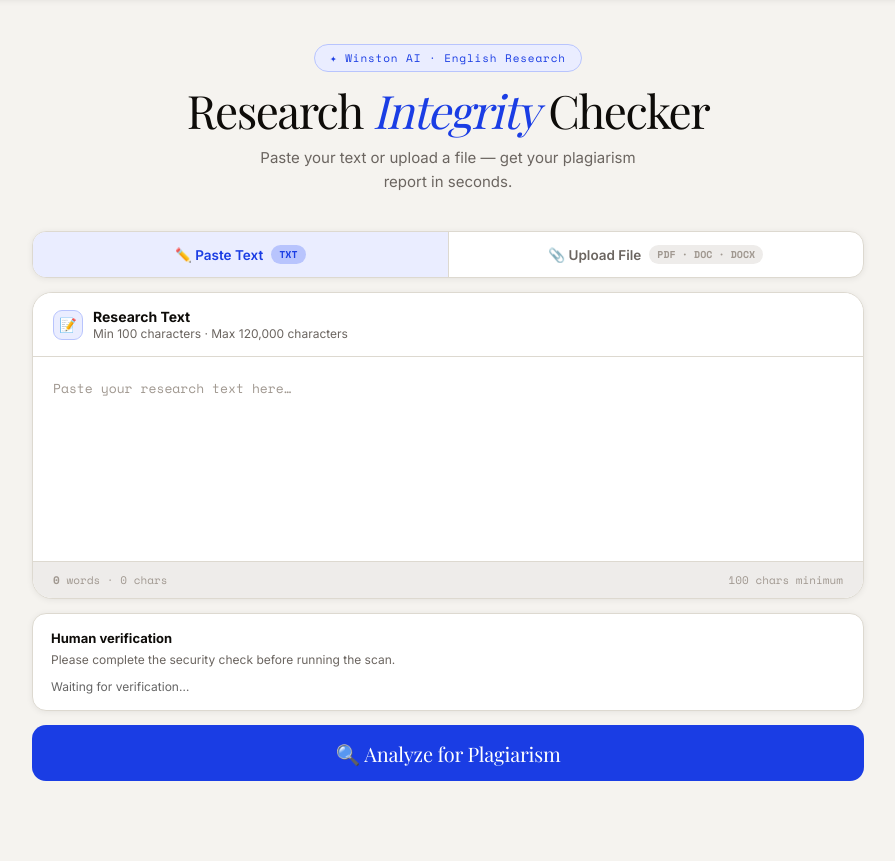
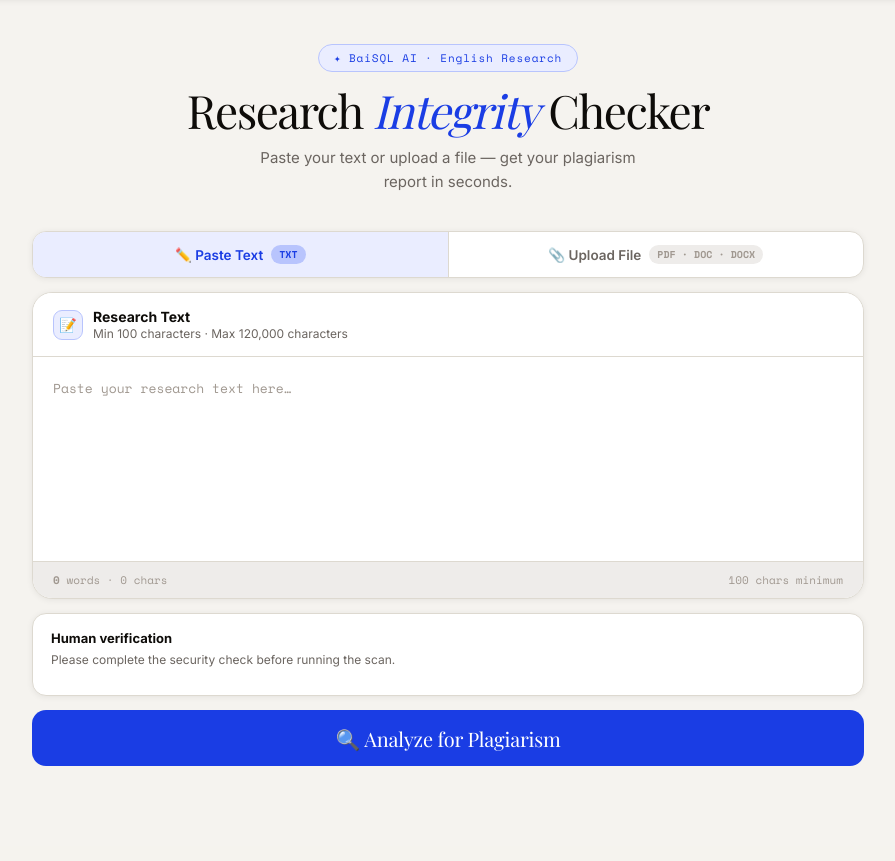
Before and after one commit to debugged-me/plagiarism, a PHP site: page /plagiarism/chat in a window 1280 px wide. Shown: the part 60-921 px from the top of the page, without its empty margins (192-1087 px from the left). After the commit the page ends 826 px from the top, so only its background shows below. Run offline with PHP 8.4, Linux system fonts and the light colour scheme; some libraries are stand-ins or nearby versions; some web fonts are replaced.

Commit message:
Update chat.php

```diff
--- a/chat.php
+++ b/chat.php
@@ -8,7 +8,7 @@
   <script src="config.js"></script>
   <script src="https://challenges.cloudflare.com/turnstile/v0/api.js" async defer></script>
   <link href="https://fonts.googleapis.com/css2?family=Space+Mono:ital,wght@0,400;0,700;1,400;1,700&family=Playfair+Display:ital,wght@0,400;0,700;1,400;1,700&family=Inter:wght@300;400;500;600;700&display=swap" rel="stylesheet">
-  <link rel="icon" href="/favicon.svg" type="image/svg+xml">
+  <link rel="icon" href="favicon.svg" type="image/svg+xml">
   <style>
     *,
     *::before,
@@ -1488,19 +1488,19 @@
   <div id="spb"></div>
 
   <nav class="topbar">
-    <a class="brand" href="/landing">
+    <a class="brand" href="/plagiarism">
       <div class="brand-ico">🔍</div>
       <div class="brand-name">Plagia<em>Scope</em></div>
     </a>
     <div class="top-r">
       <button class="dm-btn" id="dmBtn">🌙</button>
-      <a class="back-link" href="/landing">← Home</a>
+      <a class="back-link" href="/plagiarism">← Home</a>
     </div>
   </nav>
 
   <div class="page">
     <div class="pg-header">
-      <div class="pg-eyebrow">✦ Winston AI · English Research</div>
+      <div class="pg-eyebrow">✦ BaiSQL AI · English Research</div>
       <h1 class="pg-title">Research <em>Integrity</em> Checker</h1>
       <p class="pg-sub">Paste your text or upload a file — get your plagiarism report in seconds.</p>
     </div>
@@ -1559,17 +1559,7 @@
       <div class="captcha-wrap">
         <div class="captcha-title">Human verification</div>
         <div class="captcha-sub">Please complete the security check before running the scan.</div>
-
-        <div class="cf-turnstile"
-          data-sitekey="0x4AAAAAACu7HA_zSWn5iEok"
-          data-callback="onTurnstileSuccess"
-          data-error-callback="onTurnstileError"
-          data-expired-callback="onTurnstileExpired">
-        </div>
-
-        <div id="turnstileStatus" style="margin-top:8px;font-size:12px;color:#666;">
-          Waiting for verification…
-        </div>
+        <div class="cf-turnstile" data-sitekey="0x4AAAAAACu7HA_zSWn5iEok"></div>
       </div>
 
       <button class="run-btn" id="runBtn" onclick="analyze()">🔍 Analyze for Plagiarism</button>
@@ -1586,7 +1576,7 @@
         <div class="s-center">🔍</div>
       </div>
       <div class="ld-text">
-        <strong id="ldPhase">Connecting to Winston AI…</strong>
+        <strong id="ldPhase">Connecting to BaiSQL AI…</strong>
         Scanning against 400 billion sources
         <div class="ld-dots">
           <div class="ld-dot"></div>
@@ -1659,23 +1649,6 @@
   <script>
     const TURNSTILE_SITE_KEY = '0x4AAAAAACu7HA_zSWn5iEok';
 
-    function onTurnstileSuccess(token) {
-      console.log('Turnstile success:', token ? token.slice(0, 20) + '...' : token);
-      const status = document.getElementById('turnstileStatus');
-      if (status) status.textContent = 'Verified';
-    }
-
-    function onTurnstileError(errorCode) {
-      console.error('Turnstile error:', errorCode);
-      const status = document.getElementById('turnstileStatus');
-      if (status) status.textContent = 'Verification error: ' + errorCode;
-    }
-
-    function onTurnstileExpired() {
-      console.warn('Turnstile expired');
-      const status = document.getElementById('turnstileStatus');
-      if (status) status.textContent = 'Verification expired';
-    }
     const htmlEl = document.documentElement;
     const dmBtn = document.getElementById('dmBtn');
     const saved = localStorage.getItem('ps-theme');
@@ -1789,9 +1762,7 @@
 
     function getTurnstileToken() {
       const tokenField = document.querySelector('[name="cf-turnstile-response"]');
-      const token = tokenField ? tokenField.value.trim() : '';
-      console.log('Turnstile token present:', !!token, token ? token.slice(0, 20) + '...' : '(empty)');
-      return token;
+      return tokenField ? tokenField.value.trim() : '';
     }
 
     function resetTurnstileWidget() {
@@ -1800,11 +1771,10 @@
           window.turnstile.reset();
         } catch (e) {}
       }
-      const status = document.getElementById('turnstileStatus');
-      if (status) status.textContent = 'Waiting for verification…';
-    }
+    }
+
     const phases = [
-      'Connecting to Winston AI…',
+      'Connecting to BaiSQL AI…',
       'Uploading to scan engine…',
       'Comparing text sequences…',
       'Identifying matching passages…',
@@ -1906,16 +1876,8 @@
       startLoading();
 
       try {
-        const res = await fetch('/proxy', opts);
-        const raw = await res.text();
-        console.log('RAW RESPONSE:', raw);
-
-        let data;
-        try {
-          data = JSON.parse(raw);
-        } catch (e) {
-          throw new Error('Production proxy returned HTML or invalid JSON. First 300 chars: ' + raw.slice(0, 300));
-        }
+        const res = await fetch('proxy', opts);
+        const data = await res.json();
 
         if (!res.ok) {
           throw new Error(data?.message || data?.error || `API error ${res.status}`);
```
